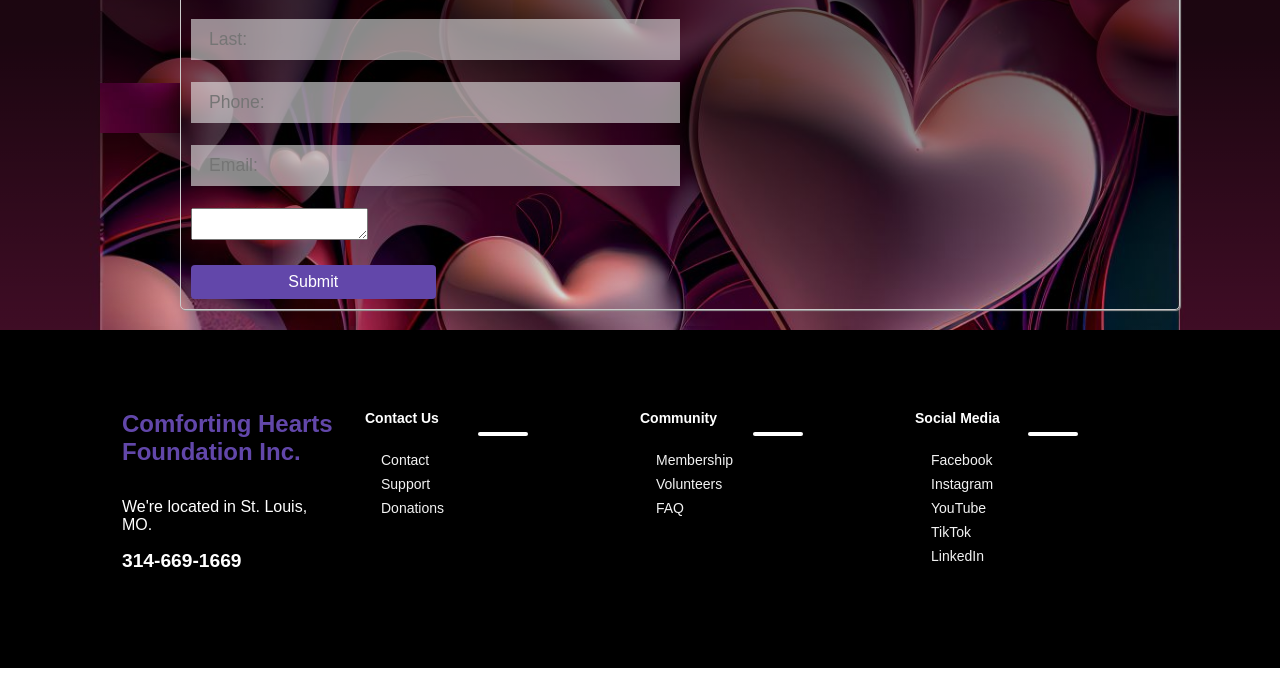
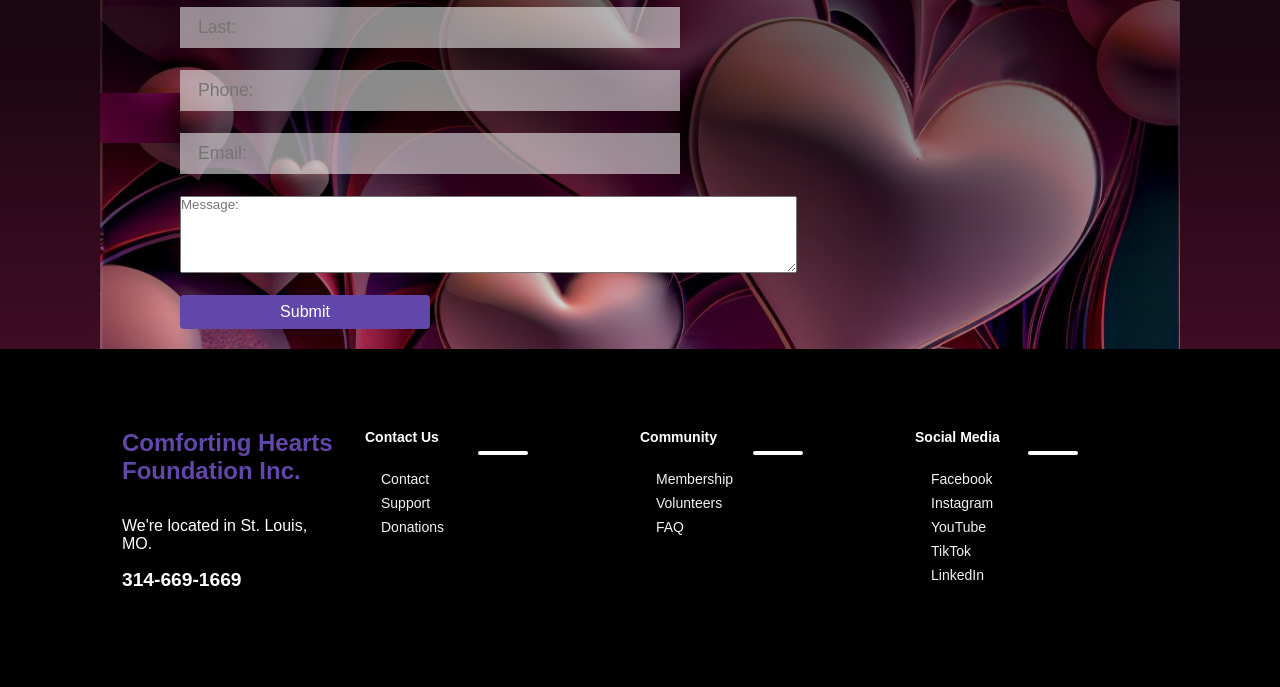
Before and after one commit to ebelle12/ComfortingHearts2.0, a plain HTML site: page contact.html in a window 1280 px wide. Shown: the part 173-860 px from the top of the page. Drawn offline with nearby package versions, Linux system fonts and the light colour scheme.

Commit message:
contact.html form completed and communicating with database.

```diff
--- a/contact.html
+++ b/contact.html
@@ -51,7 +51,8 @@
       </div>
     </div>
     <div class="contact-us">
-      <div class="textarea">
+        <!-- May need to link to Supabase... form action attribute -->
+         <!-- Form action maybe "post" instead of get -->
       <form>
         <h1>Contact Us</h1>
         <input name="first_name" type="text"  class="field"  required   placeholder="First:" />
@@ -59,23 +60,18 @@
         <input name="phone" type="tel"   class="field" required placeholder="Phone:" />
         <input name="email_add" type="email"  class="field" required  placeholder="Email:" />
       </br>
-        <!-- <input name="text_area" type="text" class="textarea" required placeholder="Message:" /> -->
-        <textarea name="text_area" id="message" style="white-space: pre-wrap;"></textarea>
+         <textarea id="text_area" name="text_area" rows="5" cols="75" placeholder="Message:"></textarea>
           </br>
   </br>
         <button class="button is-primary" type="submit">Submit</button>
       </form>
-      <!-- <span>or message us on social media</span> -->
+
     </div>
   </div>
-    <!-- <div class="icons">
-      <a href="https://www.facebook.com/profile.php?id=61567434045822" class="icon"><i class="fa-brands fa-facebook"></i></a>
-      <a href="#" class="icon"><i class="fa-brands fa-instagram"></i></a>
-      <a href="#" class="icon"><i class="fa-brands fa-tiktok"></i></a>
-      <a href="#" class="icon"><i class="fa-brands fa-linkedin"></i></a>
 
 
-      </div> -->
+
+
     </div>
   </div>
 
@@ -117,18 +113,17 @@
 
 const { createClient } = supabase
  supabase = createClient('https://ialjfshfxcfvdjvtqzfm.supabase.co', 'eyJhbGciOiJIUzI1NiIsInR5cCI6IkpXVCJ9.eyJpc3MiOiJzdXBhYmFzZSIsInJlZiI6ImlhbGpmc2hmeGNmdmRqdnRxemZtIiwicm9sZSI6ImFub24iLCJpYXQiOjE3NDEzMDEyMjEsImV4cCI6MjA1Njg3NzIyMX0.oyu7NbF4Yyiq_1ZBGuRyluYo5Rd8BvA2IlOhI28BPlw')
-const form = document.querySelector('.contact-us > form' )
+const form = document.querySelector('form')
 form.addEventListener('submit', async (event) => {
   event.preventDefault()
-  const formInputs = form.querySelectorAll('input')
-  let submission = {}
-  formInputs.forEach(element => {
-    const {value, name} = element
-    if(value) {
-      submission[name] = value
+  const submission = {}
+  for (let element of form.elements) {
+    if (element.name) {
+      submission[element.name] = element.value;
+      element.value='';
     }
-  })
 
+  }
   const {error, data} = await supabase.from('contact_info').insert(submission)
   if(error) {
 
@@ -137,7 +132,7 @@ form.addEventListener('submit', async (event) => {
   } else {
     alert('Thank you for entering your information!')
   }
-  formInputs.forEach(element => element.value = '')
+
 })
 
 </script>
--- a/style.css
+++ b/style.css
@@ -640,6 +640,7 @@ h2:after {
   transition: 3s;
 }
 
+
 .field:hover {
   background-color: rgba(0, 0, 0, 0.1);
 }
@@ -647,26 +648,6 @@ h2:after {
 .field:focus {
   background-color: var(--white);
   border: 2px solid rgba(30, 85, 250, 0.47);
-}
-
-.textarea {
-  min-height: 200px;
-  min-width: 520px;
-}
-
-.textarea {
-  font-size: 0.8rem;
-  letter-spacing: 1px;
-}
-
-.textarea {
-  padding: 10px;
-  max-width: 100%;
-  line-height: 1.5;
-  border-radius: 5px;
-  border: 1px solid #ccc;
-  box-shadow: 1px 1px 1px #999;
-  text-wrap: wrap;
 }
 
 
@@ -692,4 +673,6 @@ h2:after {
   }
 }
 
+
+
 /* GSAP Animations */
```
